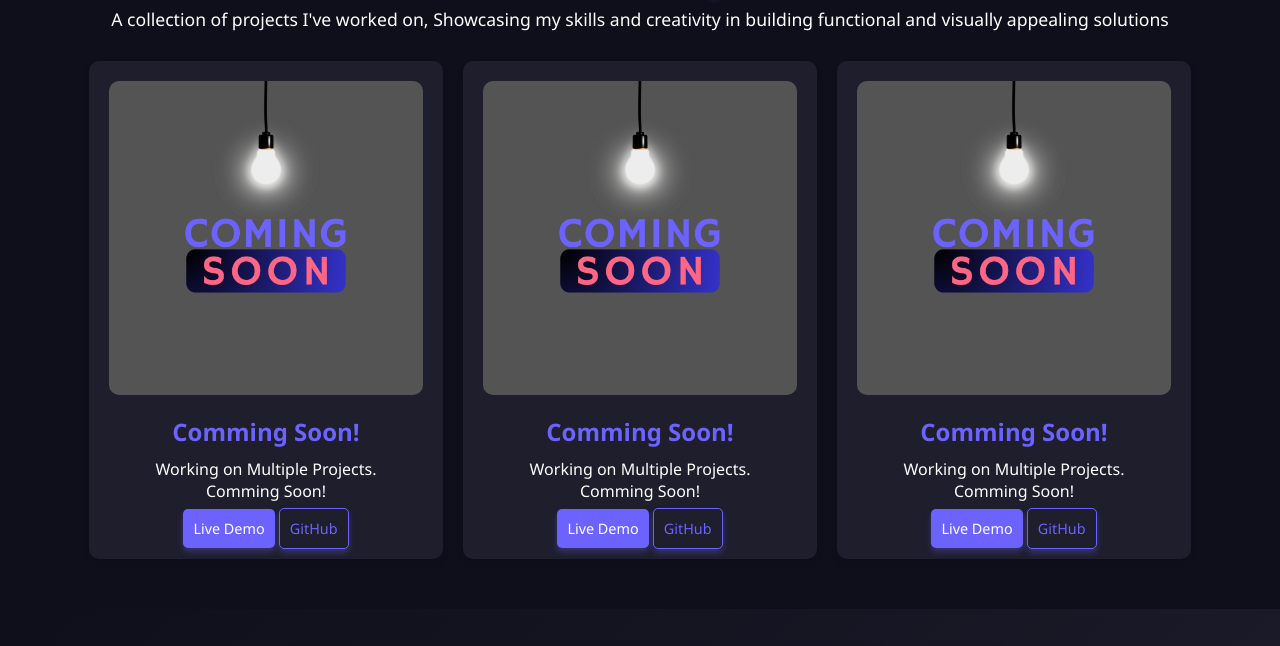
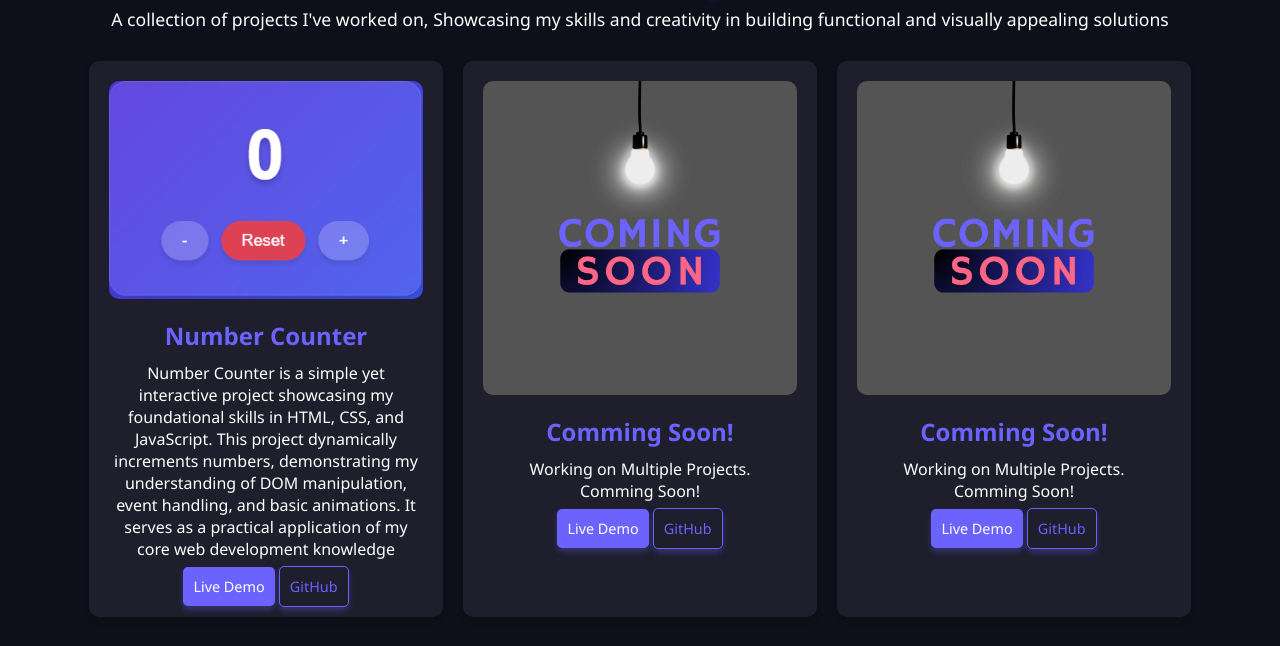
Before and after one commit to DevAhmadAli/my_portfolio, a plain HTML site: page index.html in a window 1280 px wide. Shown: the part 771-1417 px from the top of the page. Drawn offline with nearby package versions, Linux system fonts and the light colour scheme.

Commit message:
added my first portfolio Proect "Number Counter"

```diff
--- a/index.html
+++ b/index.html
@@ -66,11 +66,11 @@
         <p>A collection of projects I've worked on, Showcasing my skills and creativity in building functional and visually appealing solutions</p>
         <div class="portfolio-gallery">
             <div class="project-card">
-                <img src="assets/comming soon.png" alt="Comming soon">
-                <h3>Comming Soon!</h3>
-                <p>Working on Multiple Projects. <br> Comming Soon!</p>
-                <a href="#" class="btn">Live Demo</a>
-                <a href="#" class="btn secondary">GitHub</a>
+                <img src="assets/number counter.png" alt="Number Counter">
+                <h3>Number Counter</h3>
+                <p>Number Counter is a simple yet interactive project showcasing my foundational skills in HTML, CSS, and JavaScript. This project dynamically increments numbers, demonstrating my understanding of DOM manipulation, event handling, and basic animations. It serves as a practical application of my core web development knowledge</p>
+                <a href="https://number-counter-wheat.vercel.app/" class="btn">Live Demo</a>
+                <a href="https://github.com/DevAhmadAli/number_counter.git" class="btn secondary">GitHub</a>
             </div>
             <div class="project-card">
                 <img src="assets/comming soon.png" alt="Comming soon">
```
Also changed, not shown: assets/number counter.png (added).
